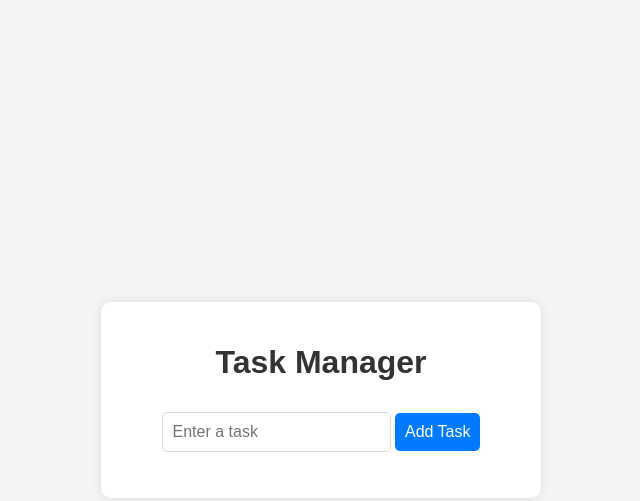
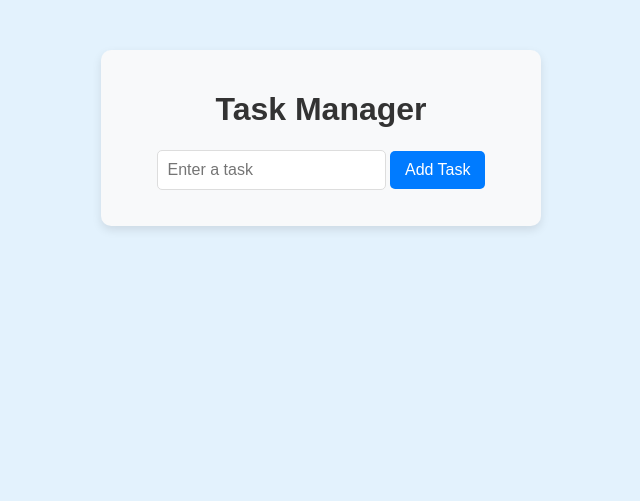
Before and after one commit to Nandish1609/TaskManager, a plain HTML site: page index.html in a window 1280 px wide. Shown: the whole page, without its empty margins (319-959 px from the left). Drawn offline with Linux system fonts and the light colour scheme.

Commit message:
Update index.html

```diff
--- a/index.html
+++ b/index.html
@@ -5,38 +5,7 @@
     <meta name="viewport" content="width=device-width, initial-scale=1.0">
     <title>Task Manager</title>
     <link rel="stylesheet" href="style.css">
-    <style>
-        body {
-            font-family: Arial, sans-serif;
-            display: flex;
-            justify-content: center;
-            align-items: center;
-            height: 100vh;
-            background-color: #f4f4f4;
-        }
-        .container {
-            background: white;
-            padding: 20px;
-            border-radius: 10px;
-            box-shadow: 0px 0px 10px rgba(0, 0, 0, 0.1);
-        }
-        input, button {
-            margin: 10px 0;
-            padding: 10px;
-        }
-        ul {
-            list-style-type: none;
-            padding: 0;
-        }
-        li {
-            background: #ddd;
-            margin: 5px 0;
-            padding: 10px;
-            border-radius: 5px;
-            display: flex;
-            justify-content: space-between;
-        }
-    </style>
+
 </head>
 <body>
     <div class="container">
```
